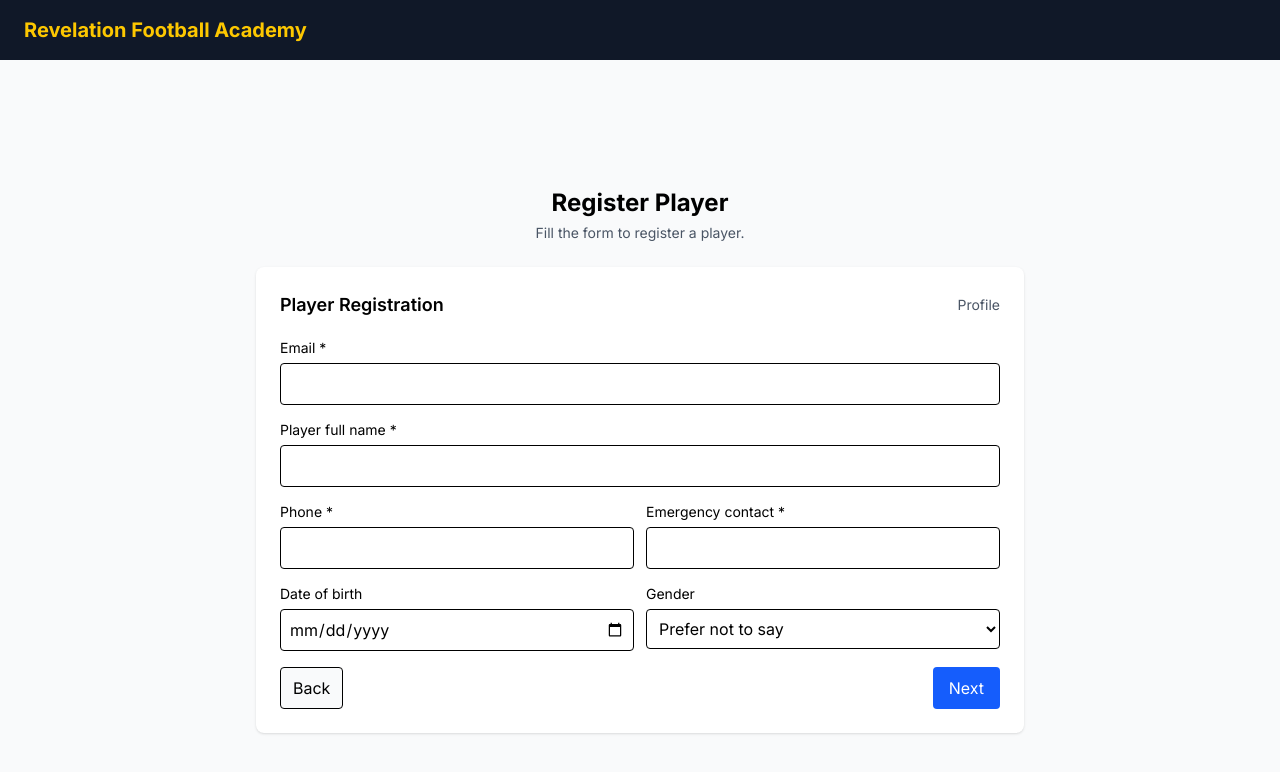
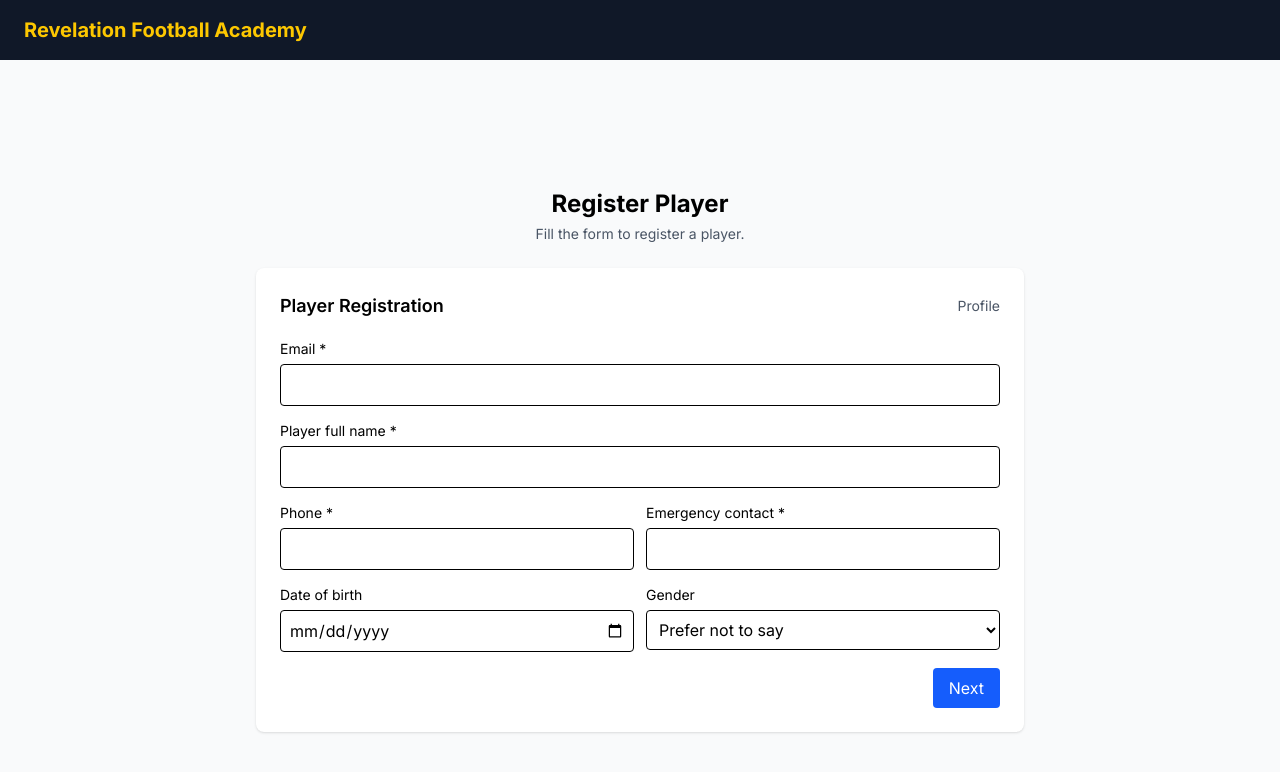
Before and after one commit to BatScream/club-website, a Next.js app: page /register in a window 1280 px wide. Shown: the top 772 px of the page. Built offline with nearby package versions, Linux system fonts and the light colour scheme; no server answers.

Commit message:
Removes back button on the registration screen if it is the first page of the form.

```diff
--- a/src/components/RegisterPlayerForm.tsx
+++ b/src/components/RegisterPlayerForm.tsx
@@ -441,14 +441,16 @@ export default function RegisterPlayerForm({ redirectPath = "/" }: { redirectPat
 
       {/* Actions */}
       <div className="mt-4 flex gap-2">
-        <button
+        {
+          step != 0 && (<button
             type="button"
             onClick={() => setStep((s) => Math.max(0, s - 1))}
             disabled={step === 0 || loading}
             className="px-3 py-2 border rounded bg-gray-50"
           >
             Back
-        </button>
+          </button>)
+        }
 
         {step < steps.length - 1 && (
           <button
```
Lines whose indentation alone changed are shown as unchanged.
